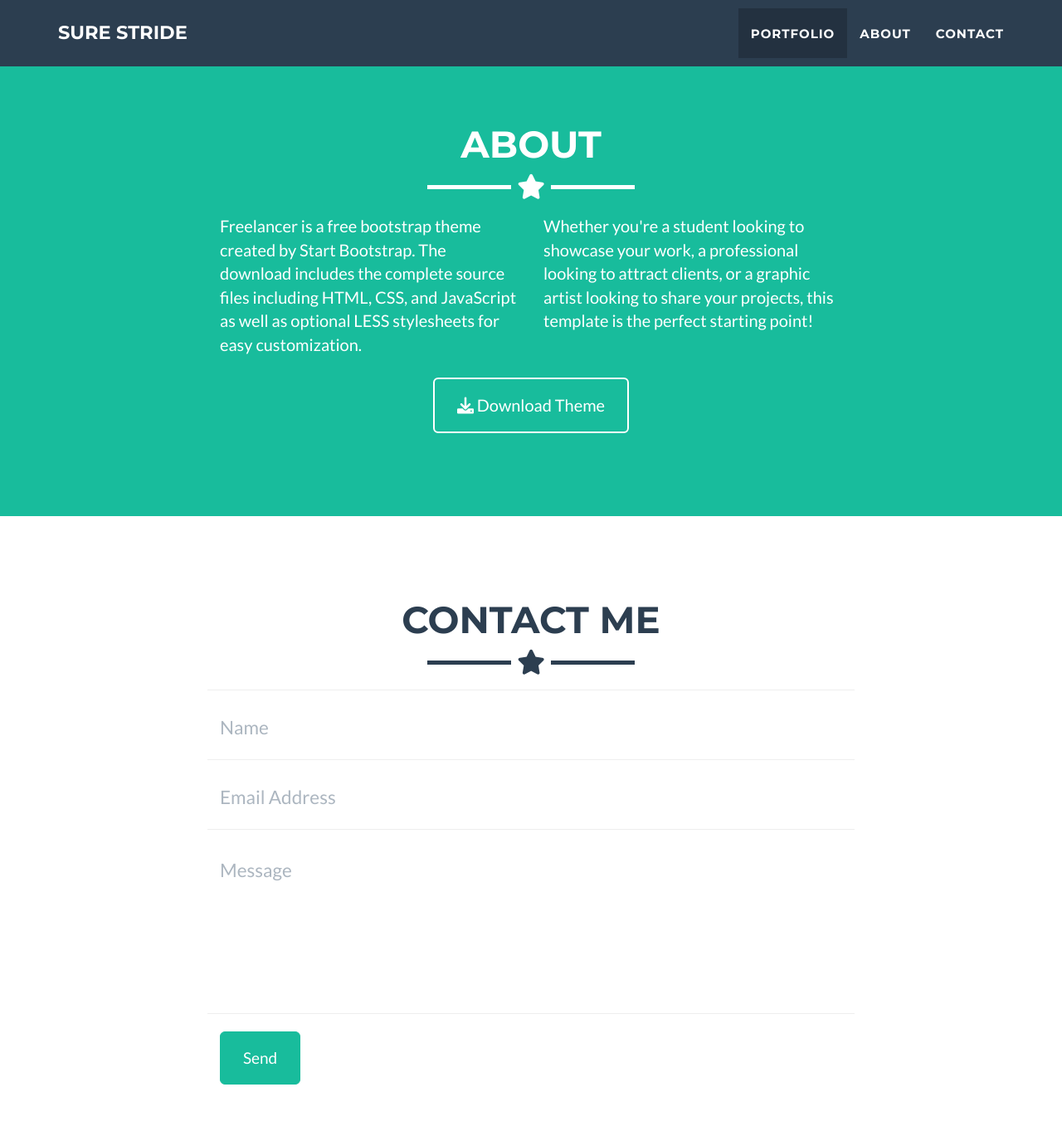
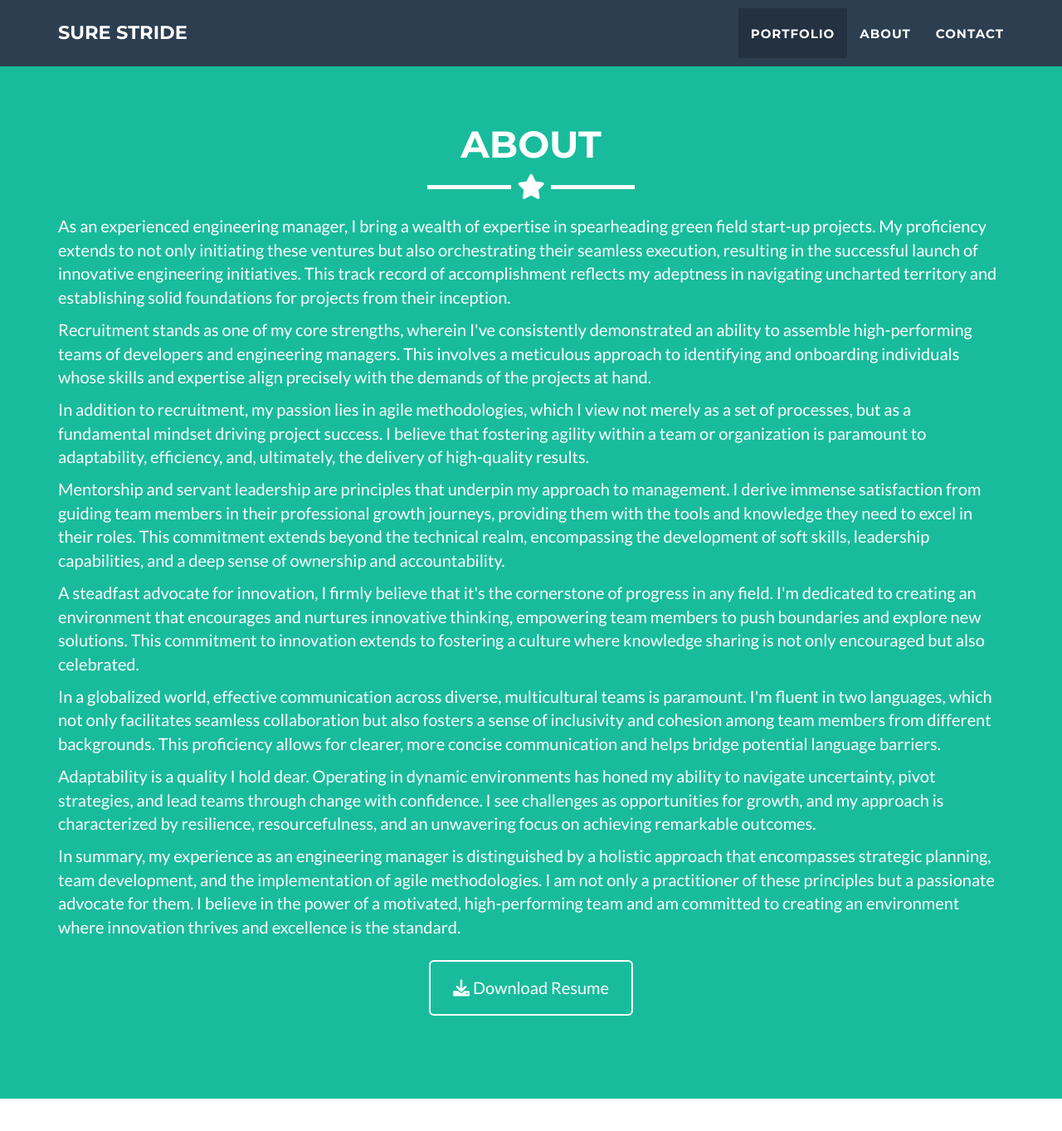
Before and after one commit to MightContainNuts/sure-stride, a Jekyll site: the page built from _posts/2014-07-18-project-1.markdown, in a window 1280 px wide and 1400 px high, scrolled down 1743 px. Shown: the top 1363 px of the window at 83% size. Built offline with Jekyll 4.4.1, drawn with Linux system fonts in a browser that asks for light colours.

Commit message:
added about me text

```diff
--- a/_includes/about.html
+++ b/_includes/about.html
@@ -7,19 +7,41 @@
         <hr class="star-light">
       </div>
     </div>
-    <div class="row">
-      <div class="col-lg-4 col-lg-offset-2">
-        <p>Freelancer is a free bootstrap theme created by Start Bootstrap. The download includes the complete
-          source files including HTML, CSS, and JavaScript as well as optional LESS stylesheets for easy
-          customization.</p>
-      </div>
-      <div class="col-lg-4">
-        <p>Whether you're a student looking to showcase your work, a professional looking to attract clients, or
-          a graphic artist looking to share your projects, this template is the perfect starting point! </p>
-      </div>
+
+        <p>As an experienced engineering manager, I bring a wealth of expertise in spearheading green field start-up projects.
+          My proficiency extends to not only initiating these ventures but also orchestrating their seamless execution, resulting in the successful launch of innovative engineering initiatives.
+          This track record of accomplishment reflects my adeptness in navigating uncharted territory and establishing solid foundations for projects from their inception.</p>
+
+          <p>Recruitment stands as one of my core strengths, wherein I've consistently demonstrated an ability to assemble high-performing teams of developers and engineering managers.
+            This involves a meticulous approach to identifying and onboarding individuals whose skills and expertise align precisely with the demands of the projects at hand.</p>
+
+          <p>In addition to recruitment, my passion lies in agile methodologies, which I view not merely as a set of processes, but as a fundamental mindset driving project success.
+            I believe that fostering agility within a team or organization is paramount to adaptability, efficiency, and, ultimately, the delivery of high-quality results.</p>
+
+          <p>Mentorship and servant leadership are principles that underpin my approach to management.
+            I derive immense satisfaction from guiding team members in their professional growth journeys, providing them with the tools and knowledge they need to excel in their roles.
+            This commitment extends beyond the technical realm, encompassing the development of soft skills, leadership capabilities, and a deep sense of ownership and accountability.</p>
+
+          <p>A steadfast advocate for innovation, I firmly believe that it's the cornerstone of progress in any field.
+            I'm dedicated to creating an environment that encourages and nurtures innovative thinking, empowering team members to push boundaries and explore new solutions.
+            This commitment to innovation extends to fostering a culture where knowledge sharing is not only encouraged but also celebrated.</p>
+
+          <p>In a globalized world, effective communication across diverse, multicultural teams is paramount.
+            I'm fluent in two languages, which not only facilitates seamless collaboration but also fosters a sense of inclusivity and cohesion among team members from different backgrounds.
+            This proficiency allows for clearer, more concise communication and helps bridge potential language barriers.</p>
+
+          <p>Adaptability is a quality I hold dear. Operating in dynamic environments has honed my ability to navigate uncertainty, pivot strategies, and lead teams through change with confidence.
+            I see challenges as opportunities for growth, and my approach is characterized by resilience, resourcefulness, and an unwavering focus on achieving remarkable outcomes.</p>
+
+          <p>In summary, my experience as an engineering manager is distinguished by a holistic approach that encompasses strategic planning, team development, and the implementation of agile methodologies.
+            I am not only a practitioner of these principles but a passionate advocate for them.
+            I believe in the power of a motivated, high-performing team and am committed to creating an environment where innovation thrives and excellence is the standard.</p>
+
+
+
       <div class="col-lg-8 col-lg-offset-2 text-center">
-        <a href="https://github.com/jeromelachaud/freelancer-theme" class="btn btn-lg btn-outline">
-          <i class="fa fa-download"></i> Download Theme
+        <a href="/img/202307_Resume_Eng.pdf" class="btn btn-lg btn-outline">
+          <i class="fa fa-download"></i> Download Resume
         </a>
       </div>
     </div>
```
Also changed, not shown: _includes/services.html (added, +11 -0 lines), 2 other files.
